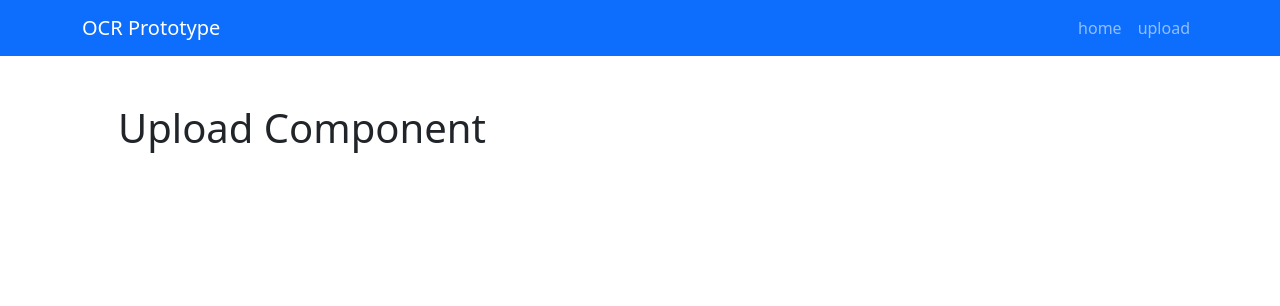
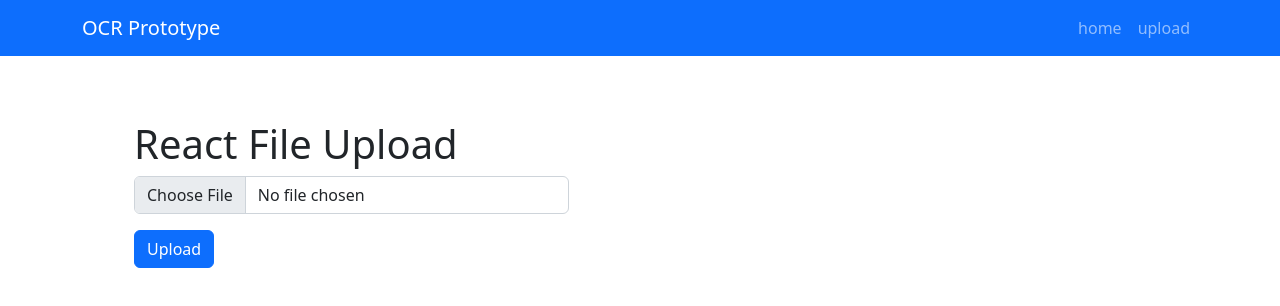
Before and after one commit to badbamboo/clg-react-prototype, a React (Create React App) app: page /#/upload in a window 1280 px wide. Shown: the top 306 px of the page. Built offline with nearby package versions, Linux system fonts and the light colour scheme.

Commit message:
implemented file Upload()

```diff
--- a/package.json
+++ b/package.json
@@ -9,6 +9,7 @@
     "@types/jest": "^27.5.2",
     "@types/node": "^16.18.3",
     "@types/react-dom": "^18.0.9",
+    "axios": "^1.1.3",
     "bootstrap": "^5.2.2",
     "lodash": "^4.17.21",
     "react": "^18.2.0",
--- a/clg.json
+++ b/public/config.json
@@ -1,6 +1,6 @@
 {
 	"appId": "clg-react-prototype",
-	"appUrl": "http://localhost:3000",
+	"appUrl": "http://localhost:10200",
 	"appVersion": "0.0.1",
 	"descriptions": [],
 	"environment": "",
@@ -19,6 +19,6 @@
 			"version": "4.6.2"
 		}
 	],
-	"port": 3000,
+	"port": 10200,
 	"tags": []
 }
--- a/src/components/upload/upload.module.css
+++ /dev/null
@@ -1 +0,0 @@
-.Upload {}
--- a/src/components/upload/upload.tsx
+++ b/src/components/upload/upload.tsx
@@ -1,12 +1,54 @@
-import React, { FC } from 'react';
-import styles from './upload.module.css';
+import React, { Component, useState } from 'react';
+import axios from 'axios';
+import { ENV_CONFIG } from '../../configuration';
+import _ from 'lodash';
 
-interface UploadProps {}
+export default function Upload() {
+	const [file, setFile] = useState<any>();
 
-const Upload: FC<UploadProps> = () => (
-  <h1 className={styles.Upload} data-testid="Upload">
-    Upload Component
-  </h1>
-);
+	function handleChange(event) {
+		setFile(event.target.files[0]);
+	}
 
-export default Upload;
+	function handleSubmit(event) {
+		const { IMAGE_SCAN_URL, ERROR_FILE_MISSING, ERROR_FILE_TYPE, FILE_TYPE } = ENV_CONFIG;
+		event.preventDefault();
+		location;
+		const url = IMAGE_SCAN_URL;
+		console.log('url', url);
+		console.log('file', file);
+		if (!file) {
+			return console.error(ERROR_FILE_MISSING);
+		}
+		if (file.type !== FILE_TYPE) {
+			return console.error(ERROR_FILE_TYPE);
+		}
+
+		var formdata = new FormData();
+		formdata.append('imageFile', file, file.name);
+
+		var requestOptions: any = {
+			method: 'POST',
+			body: formdata,
+			redirect: 'follow'
+		};
+
+		fetch('http://localhost:10200/scan', requestOptions)
+			.then((response) => response.text())
+			.then((result) => console.log(`result`,result))
+			.catch((error) => console.log('error', error));
+	}
+
+	return (
+		<div className="col-5 m-3">
+			<form onSubmit={handleSubmit}>
+				<h1>React File Upload</h1>
+				<input type="file" className="form-control mb-3" onChange={handleChange} />
+				<button type="submit" className="btn btn-primary">
+					Upload
+				</button>
+			</form>
+		</div>
+	);
+}
+// https://www.filestack.com/fileschool/react/react-file-upload/
--- a/src/configuration/app.config.json
+++ b/src/configuration/app.config.json
@@ -1,13 +1,20 @@
 {
-    "tmpl": {
-        "welcomePage": {
-            "tmplData": {"title": "OCR Image Scan Demo: React UI"},
-            "tmplPath": "template/welcome.md"
-        }
-    },
+	"navList": [
+		{ "key": "home", "value": "/" },
+		{ "key": "upload", "value": "/upload" }
+	],
+	"port": "10200",
+	"tmpl": {
+		"str": {
+			"siteUrl": "http://localhost:<%= port %><%= path %>"
+		},
+		"welcomePage": {
+			"tmplData": { "title": "OCR Image Scan Demo: React UI" },
+			"tmplPath": "template/welcome.md"
+		}
+	},
 	"title": "OCR Prototype",
-	"navList": [
-        { "key": "home", "value": "/" },
-        { "key": "upload", "value": "/upload" }
-    ]
+	"uploadComponent": {
+        "url": "http://localhost:10200/scan"
+    }
 }
--- /dev/null
+++ b/src/configuration/env.config.json
@@ -0,0 +1,6 @@
+{
+    "ERROR_FILE_MISSING":  "ERROR: 'file' object required",
+    "ERROR_FILE_TYPE":  "ERROR: file 'type' must be 'image/png'",
+    "FILE_TYPE":  "image/png",
+    "IMAGE_SCAN_URL":  "http://localhost:10200/scan"
+}
--- a/src/configuration/index.ts
+++ b/src/configuration/index.ts
@@ -1,2 +1,3 @@
 import APP_CONFIG from './app.config.json';
-export { APP_CONFIG };
+import ENV_CONFIG from './env.config.json';
+export { APP_CONFIG, ENV_CONFIG };
```
Also changed, not shown: 2 other files (tests, documents, lock files or other folders).
